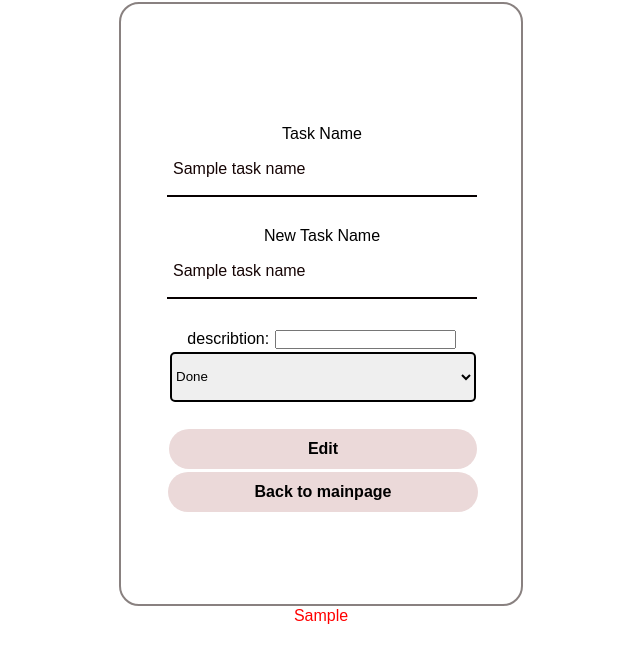
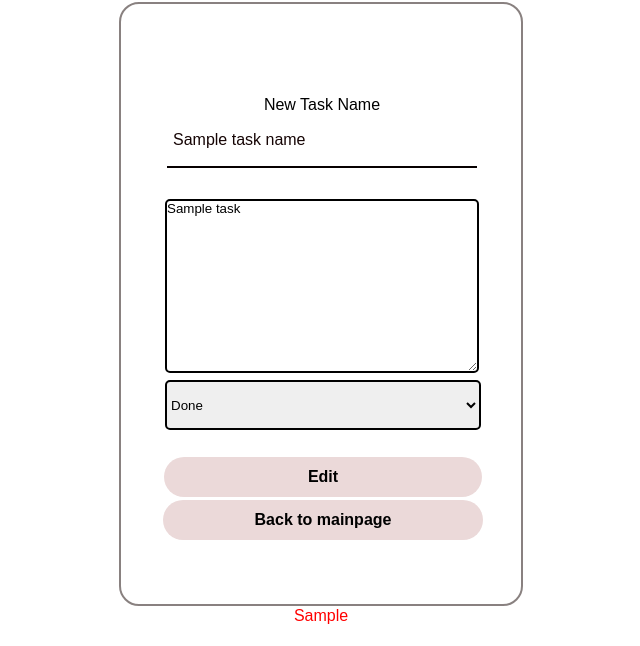
Before and after one commit to mahdivedad/TaskNevis, a Flask app: template templates/EditTasks.html in a window 1280 px wide. Shown: the top 646 px of the page, without its empty margins (319-959 px from the left). Run offline with Flask 3, Linux system fonts and the light colour scheme; the template is opened without the code that fills it: most values are stand-ins (such as "Sample title", 1, 10 or a date in 2020).

Commit message:
Edit Task page controllers added and datas binded

```diff
--- a/app.py
+++ b/app.py
@@ -82,6 +82,12 @@ def anyData(TaskName,username):
         return True
     return False
 
+def uniqueData(TaskName,username):
+    result = session.query(TASK).filter(TASK.owner == username , TASK.task == TaskName)
+    for r in result:
+        return True
+    return False
+
 def deleteTask(Taskname,username):
         if anyData(Taskname,username):
             result = session.query(TASK).filter(TASK.task == Taskname).first()
@@ -143,7 +149,8 @@ def mainpage():
         elif action == "editTask":
             username = request.form.get("username")
             TaskName = request.form.get("task")
-            return render_template("EditTasks.html", username = username ,TaskName = TaskName)
+            Task = request.form.get("describtion")
+            return render_template("EditTasks.html", username = username ,TaskName = TaskName, Task = Task)
         elif action == "deleteTask":
             Taskname = request.form.get("task")
             deleteTask(Taskname,username)
@@ -204,14 +211,15 @@ def editingcheck():
         Task = request.form.get("describtion")
         Condition = request.form.get("condition")
         if anyData(TaskName,username):
-            Edit = session.query(TASK).filter(TASK.owner == username , TASK.task == TaskName).first()
-            Edit.task = NewTaskName
-            Edit.describtion = Task
-            Edit.Condition = Condition
-            session.commit()
-            return render_template("EditTasks.html", username = username , a = "" , TaskName = TaskName)
+             Edit = session.query(TASK).filter(TASK.owner == username , TASK.task == TaskName).first()
+             Edit.task = NewTaskName
+             Edit.describtion = Task
+             Edit.Condition = Condition
+             session.commit()
+             TaskName = NewTaskName
+             return render_template("EditTasks.html", username = username , a = "" , TaskName = TaskName , Task = Task)
         else:
-            return render_template("EditTasks.html", username = username , a = "There is no Task with This Name" , TaskName = TaskName)
+            return render_template("EditTasks.html", username = username , a = "There is no Task with This Name" , TaskName = TaskName , Task = Task)
 
 
 if __name__ == "__main__":
--- a/templates/EditTasks.html
+++ b/templates/EditTasks.html
@@ -9,17 +9,14 @@
     <div class="form-value">
     <form action="/EditingCheck" method="post">
         <input value="{{username}}" name="username" id="username" type="hidden">
-        <div class="inputbox">
-            <lable for="">Task Name<lable>
-            <input type="text" id="TaskName" name="TaskName" value="{{TaskName}}">
-        </div>
+        <input type="hidden" id="TaskName" name="TaskName" value="{{TaskName}}">
         <div class="inputbox">
             <lable for="">New Task Name<lable>
             <input type="text" id="NewTaskName" name="NewTaskName" value="{{TaskName}}">
         </div>
         <div>
         <div>
-           describtion: <input name="describtion" id="describtion">
+            <textarea style="width:310px;height:170px;max-width:310px;max-height:170px;border: 2px solid black;border-radius: 5px" name="describtion" id="describtion" placeholder="Task">{{Task}}</textarea>
         </div>
         <div>
             <select  id="conditionSelect" name="condition" style="width: 100%; height: 50px;border: 2px solid black;border-radius: 5px">
```
